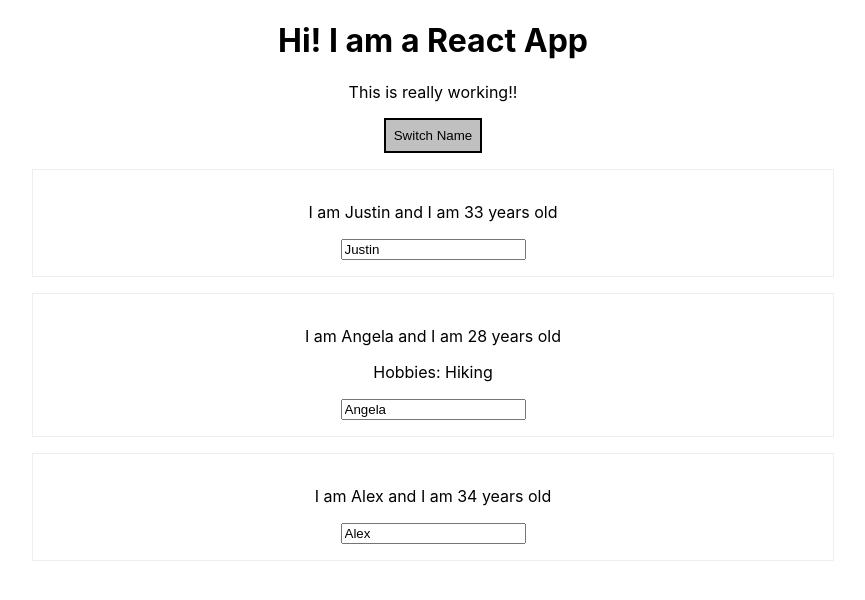
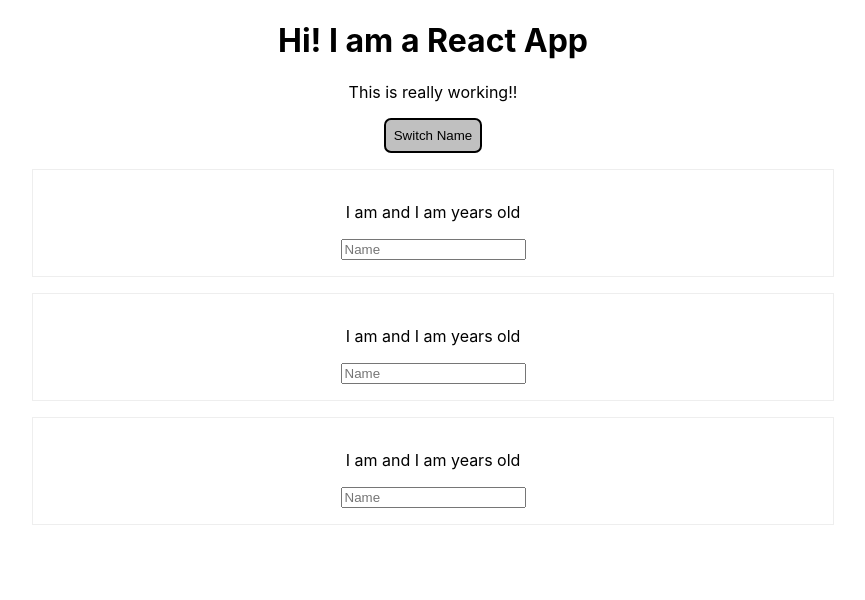
Before and after one commit to justgarcia5/react, a React (Create React App) app: page / in a window 1280 px wide. Both pictures are taken after a click on the button "Switch Name". Shown: the top 600 px of the page, without its empty margins (207-1072 px from the left). Built offline with nearby package versions, Linux system fonts and the light colour scheme.

Commit message:
created map in App.js to ouput list

```diff
--- a/src/App.js
+++ b/src/App.js
@@ -49,30 +49,23 @@
       font: 'ingerit',
       border: '2px solid black',
       padding: '8px',
-      cursor: 'pointer'
+      cursor: 'pointer',
+      borderRadius: '7px',
     }
-
 
     let persons = true
 
     if(this.state.showPersons) {
-      persons =
-      <div >
-        <Person
-          name={this.state.persons[0].name}
-          age={this.state.persons[0].age}
-        />
-        <Person
-          name={this.state.persons[1].name}
-          age={this.state.persons[1].age}
-          // click={nameHandler}
-          change={this.nameChangeHandler} >Hobbies: Hiking
-        </Person>
-        <Person
-          name={this.state.persons[2].name}
-          age={this.state.persons[2].age}
-        />
-      </div>
+      persons = (
+        <div>
+          {this.state.persons.map(person => {
+            return <Person
+              name={persons.name}
+              age={persons.age}
+            />
+          })}
+        </div>
+      )
     }
 
     return (
```
